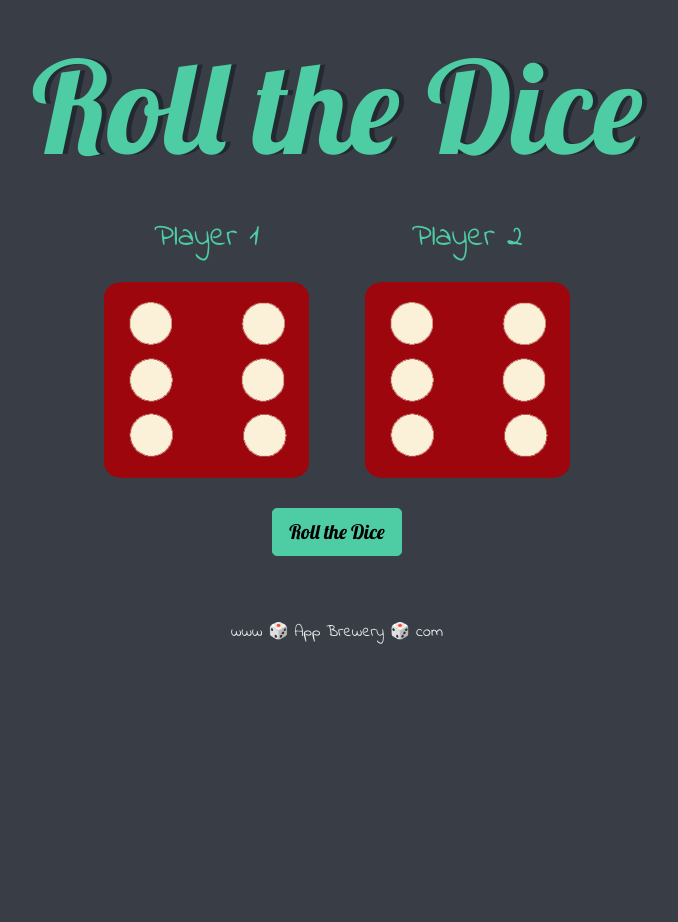
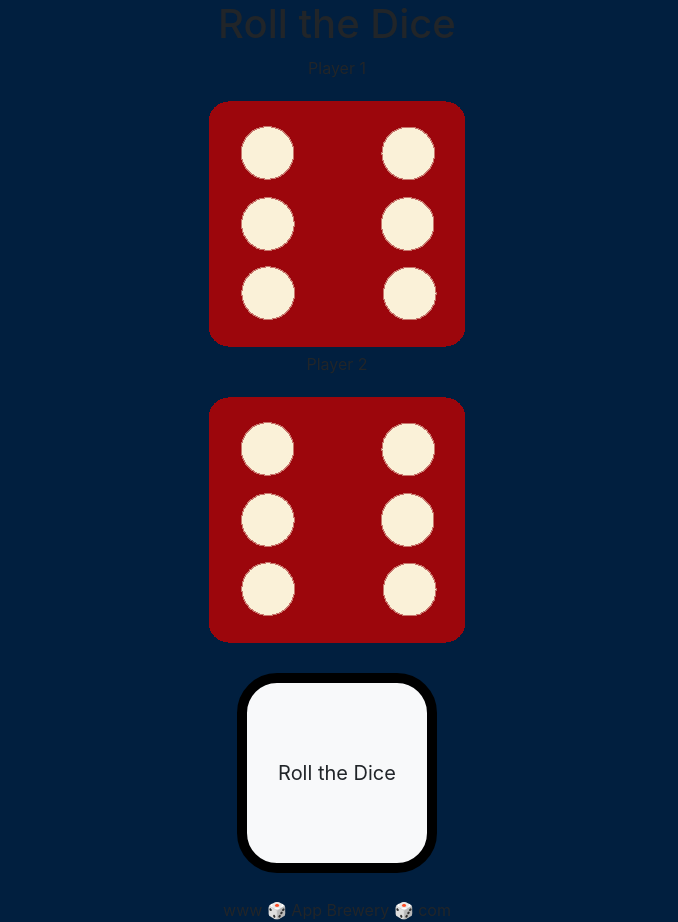
Before and after one commit to serj096chill/SimonGame, a plain HTML site: page dicee.html in a window 1280 px wide. Shown: the whole page, without its empty margins (303-981 px from the left). Before the commit the page ends 800 px from the top, so only its background shows below. Drawn offline with nearby package versions, Linux system fonts and the light colour scheme.

Commit message:
Add files via upload

```diff
--- a/styles.css
+++ b/styles.css
@@ -1,55 +1,53 @@
-.container {
-  width: 70%;
-  margin: auto;
+body {
   text-align: center;
+  background-color: #011F3F;
 }
 
-.dice {
-  text-align: center;
-  display: inline-block;
+#level-title {
+  font-family: 'Press Start 2P', cursive;
+  font-size: 3rem;
+  margin:  5%;
+  color: #FEF2BF;
+}
+
+.container {
+  display: block;
+  width: 50%;
+  margin: auto;
 
 }
 
-body {
-  background-color: #393E46;
+.btn {
+  margin: 25px;
+  display: inline-block;
+  height: 200px;
+  width: 200px;
+  border: 10px solid black;
+  border-radius: 20%;
 }
 
-h1 {
-  margin: 30px;
-  font-family: 'Lobster', cursive;
-  text-shadow: 5px 0 #232931;
-  font-size: 8rem;
-  color: #4ECCA3;
+.game-over {
+  background-color: red;
+  opacity: 0.8;
 }
 
-p {
-  font-size: 2rem;
-  color: #4ECCA3;
-  font-family: 'Indie Flower', cursive;
+.red {
+  background-color: red;
 }
 
-img {
-  width: 80%;
+.green {
+  background-color: green;
 }
 
-footer {
-  margin-top: 5%;
-  color: #EEEEEE;
-  text-align: center;
-  font-family: 'Indie Flower', cursive;
+.blue {
+  background-color: blue;
 }
 
-.button {
-  background-color: #4ECCA3;
-  margin-top: 3%;
-  border-color: #4ECCA3;
-  color: black;
-  font-family: 'Lobster', cursive;
-
+.yellow {
+  background-color: yellow;
 }
 
-.button:hover{
-  color: #4ECCA3;
-  background-color: #8B0000;
-  border-color: #8B0000;
+.pressed {
+  box-shadow: 0 0 20px white;
+  background-color: grey;
 }
```
Also changed, not shown: game.js (added, +92 -0 lines), index.html (added, +42 -0 lines), 5 other files.
